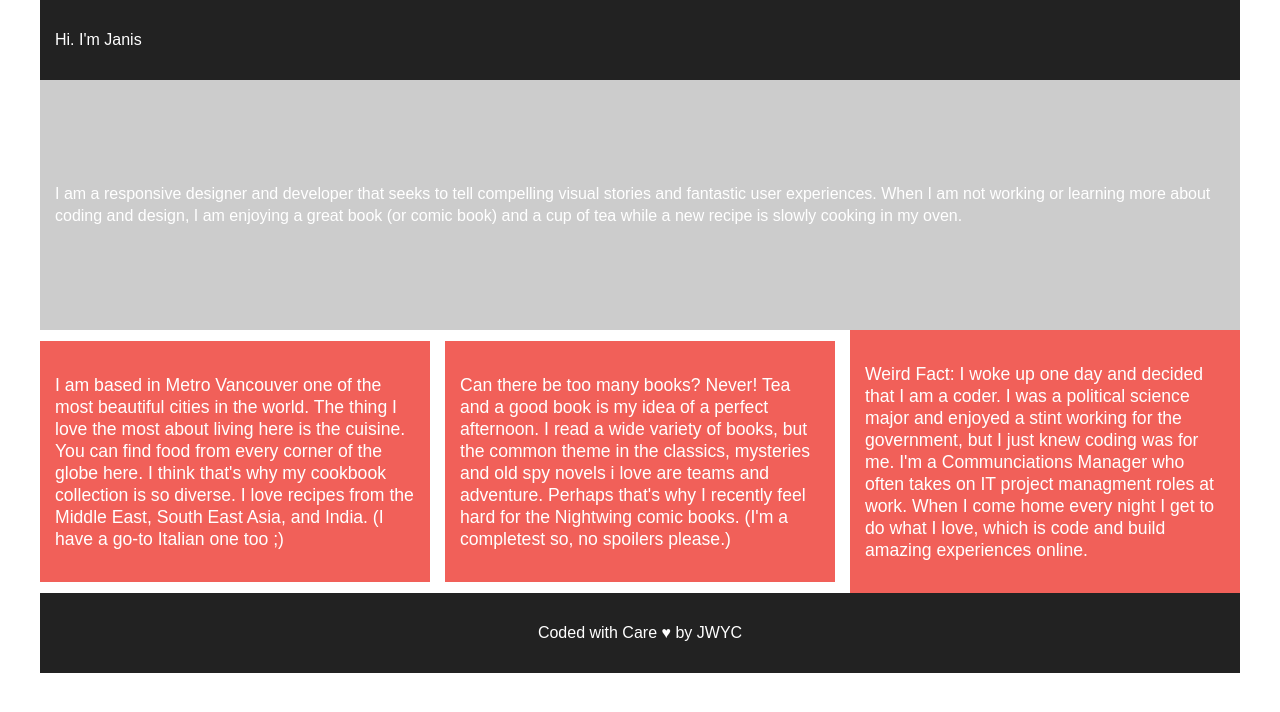
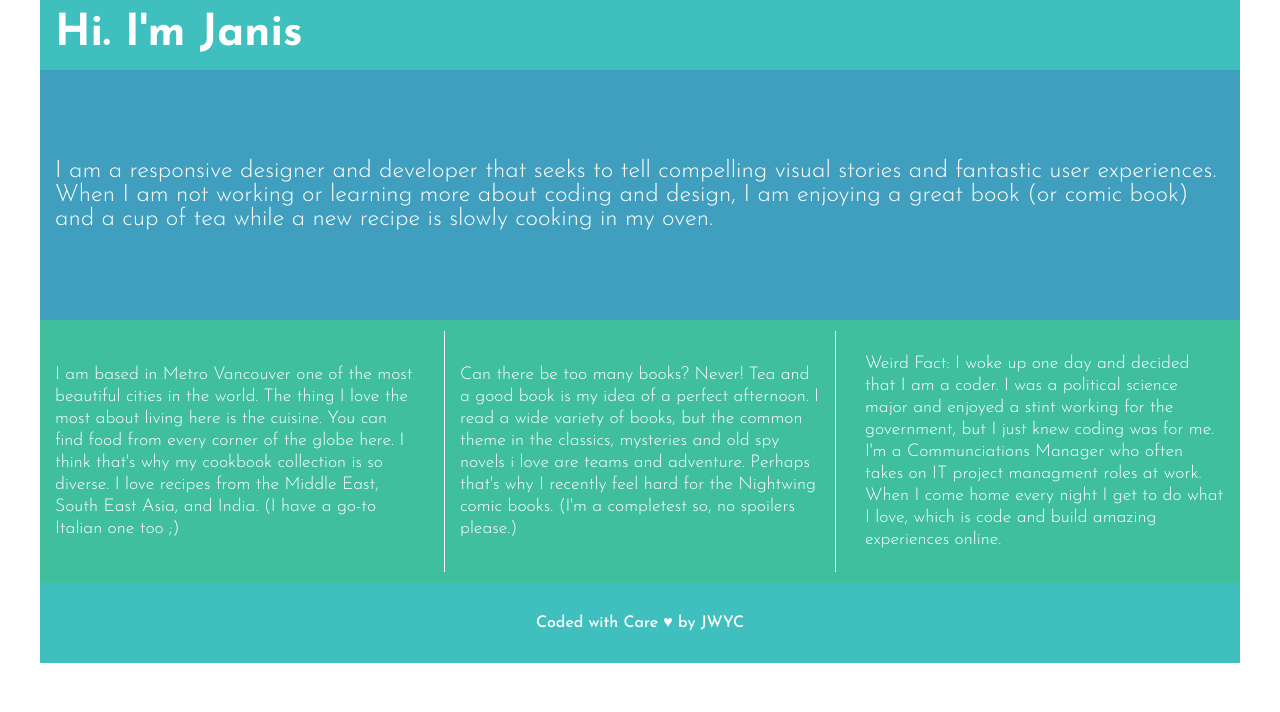
Before and after one commit to JWYC/flex-layout1, a plain HTML site: page index.html in a window 1280 px wide. Drawn offline with nearby package versions, Linux system fonts and the light colour scheme.

Commit message:
Index add middle item class, css border on middle item and changed background colors

```diff
--- a/css/main.css
+++ b/css/main.css
@@ -103,16 +103,11 @@ html {
 }
 
 body {
-  font-family: 'Source Sans Pro', sans-serif;
+  font-family: 'Josefin Sans', sans-serif;
   padding: 0 2em;
   font-size: 1.25em;
   height: 100%;
   color: #fff;
-}
-
-header,
-footer {
-
 }
 
 .flex-container {
@@ -120,6 +115,7 @@ footer {
   justify-content:space-between;
   align-items:center;
   flex-flow:row wrap;
+  background-color:rgba(64, 191, 159,1);
   font-size:16px;
 }
 
@@ -127,10 +123,12 @@ header{
   display:flex;
   justify-content:flex-start;
   align-items: center;
-  height: 80px;
+  height: 70px;
   width: 100%;
   padding:0 15px;
-  background-color: #222;
+  background-color:rgba(64, 191, 191,1);
+  font-size:2.75em;
+  font-weight:700;
 }
 
 main {
@@ -140,8 +138,12 @@ main {
   height: 250px;
   width: 100%;
   padding:0 15px;
-  background-color: #ccc;
+  background-color: rgba(64, 159, 191,1);
+  font-size:1.5em;
+  font-weight:300;
+  line-height: 1em;
 }
+
 
 .flex-items {
   display:flex;
@@ -150,10 +152,16 @@ main {
   height:100%;
   width: 30%;
   padding:15px;
-  background-color: #f16059;
+  /*background-color: #f16059;*/
   color: #fff;
   line-height:1.25em;
   font-size: 1.1em;
+  font-weight:300;
+}
+
+.middle-item{
+  border-left:1px solid white;
+  border-right:1px solid white;
 }
 
 footer{
@@ -162,7 +170,7 @@ footer{
   align-items: center;
   height: 80px;
   width: 100%;
-  background-color: #222;
+  background-color:rgba(64, 191, 191,1);
   font-size:1em;
 }
 
--- a/index.html
+++ b/index.html
@@ -27,7 +27,7 @@
             <div id="div-1" class="flex-items">
                 <p>I am based in Metro Vancouver one of the most beautiful cities in the world. The thing I love the most about living here is the cuisine. You can find food from every corner of the globe here. I think that's why my cookbook collection is so diverse. I love recipes from the Middle East, South East Asia, and India. (I have a go-to Italian one too ;)<p>
             </div>
-            <div id="div-2" class="flex-items">
+            <div id="div-2" class="flex-items middle-item">
                 <p>Can there be too many books? Never! Tea and a good book is my idea of a perfect afternoon. I read a wide variety of books, but the common theme in the classics, mysteries and old spy novels i love are teams and adventure. Perhaps that's why I recently feel hard for the Nightwing comic books. (I'm a completest so, no spoilers please.)</p>
             </div>
             <div id="div-3" class="flex-items">
```
